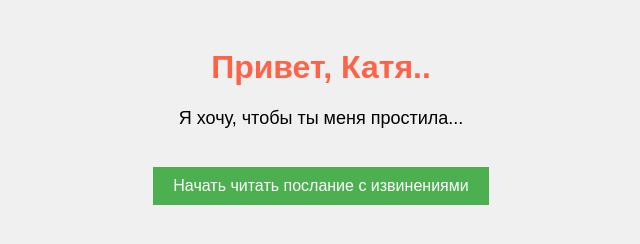
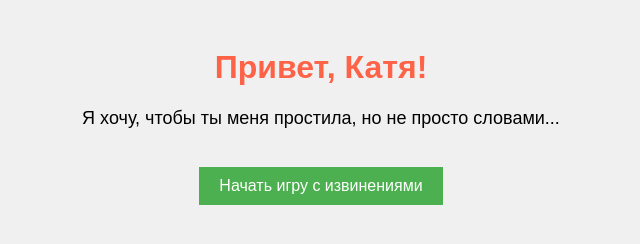
Before and after one commit to Rud1az/-, a plain HTML site: page index.html in a window 1280 px wide. Shown: the whole page, without its empty margins (319-959 px from the left). Drawn offline with Linux system fonts and the light colour scheme.

Commit message:
Update index.html

```diff
--- a/index.html
+++ b/index.html
@@ -33,15 +33,15 @@
     </style>
 </head>
 <body>
-    <h1>Привет, Катя..</h1>
-    <p>Я хочу, чтобы ты меня простила...</p>
-    <button onclick="startGame()">Начать читать послание с извинениями</button>
+    <h1>Привет, Катя!</h1>
+    <p>Я хочу, чтобы ты меня простила, но не просто словами...</p>
+    <button onclick="startGame()">Начать игру с извинениями</button>
 
     <script>
         let currentStep = 0; // Переменная для отслеживания шага
 
         const messages = [
-            "Привет, Кать. Ты уже наверное устала от однотипной хуйни по типу 'прости' и 'прости пожалуйста'. Я хочу чтобы ты меня простила.. денег у меня нет, но зато есть твои подруги, которые если что подкинут идею (спасибо Софе).",
+             "Привет, Кать. Ты уже наверное устала от однотипной хуйни по типу 'прости' и 'прости пожалуйста'. Я хочу чтобы ты меня простила.. денег у меня нет, но зато есть твои подруги, которые если что подкинут идею (спасибо Софе).",
             "Я правда чувствую себя плохо если ты чувствуешь себя плохо, а если ты чувствуешь себя плохо из-за меня, то мне в многократно раз хуже, чем просто плохо.",
             "Я виню себя за те моменты, когда поступаю не по-мужски. Той ночью я уже не в первый раз повёл себя как тряпка и мне стыдно.",
             "Мне не хватит русского языка и его запаса слов, чтобы описать, как сильно я тебя люблю и как хочу сохранять твоё счастье, потому что ты являешься моим счастьем.",
@@ -69,10 +69,11 @@
         }
 
         function askFinalQuestion() {
-            const finalAnswer = confirm("Ты дошла до конца послания, и я очень надеюсь, что ты меня простишь. Я буду работать над собой и уверен, что всё будет хорошо. Ответь: 'Верю' или 'Не верю'");
+            // Появляется окно с выбором "Верю" или "Не верю"
+            const finalAnswer = confirm("Ты дошла до конца послания, и я очень надеюсь, что ты меня простишь. Я буду работать над собой и уверен, что всё будет хорошо. Ответь: 'Верю' или 'Не верю'.");
 
             if (finalAnswer) {
-                alert("Спасибо, Катя! Я счастлив, что ты меня простила. Я буду стараться быть лучше ради нас.");
+                alert("Спасибо, Катя! Я счастлив, что ты мне веришь. Я буду стараться быть лучше ради нас.");
             } else {
                 alert("Я понимаю, что мне нужно работать над собой. Всё равно люблю тебя и буду делать всё, чтобы ты была счастлива.");
             }
```
